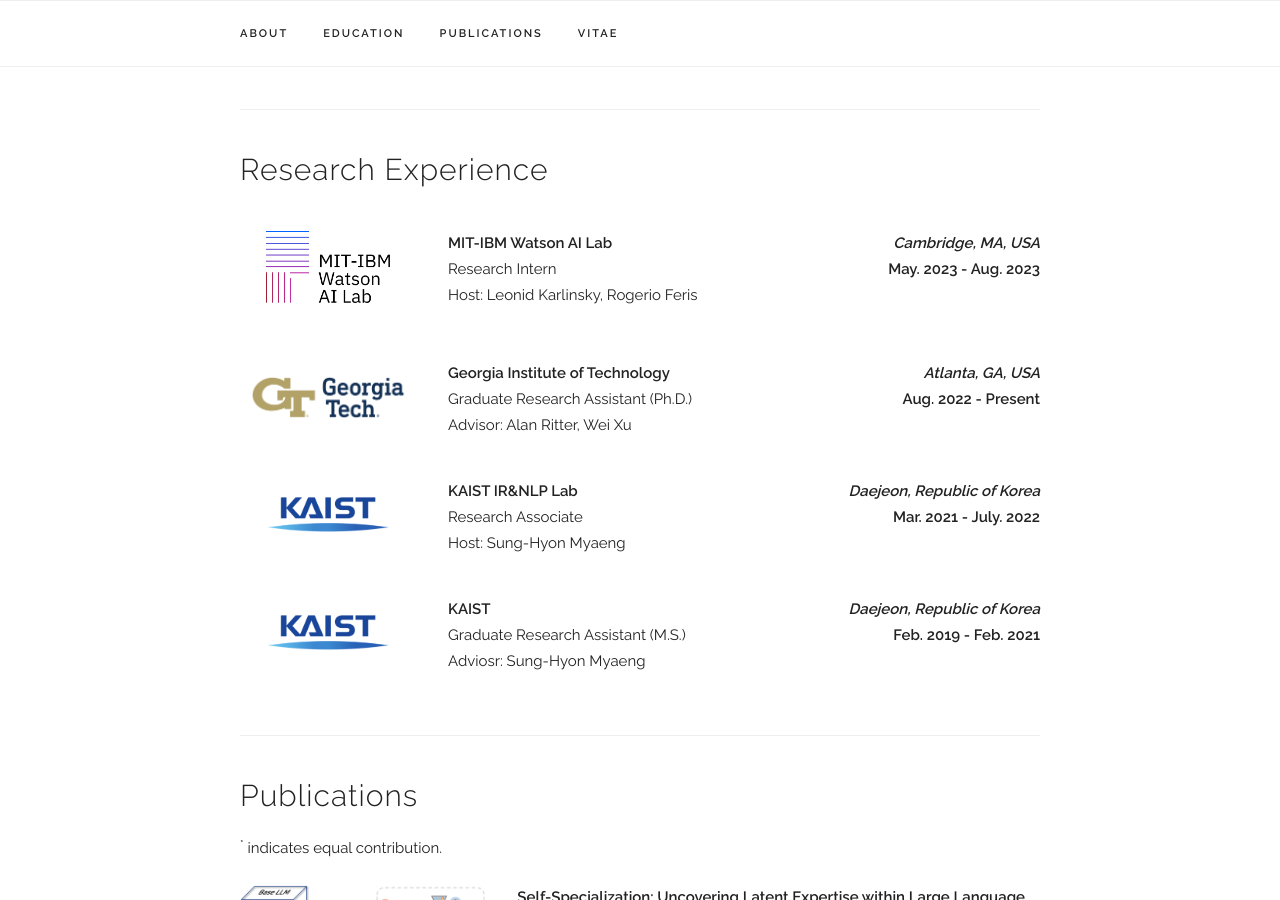
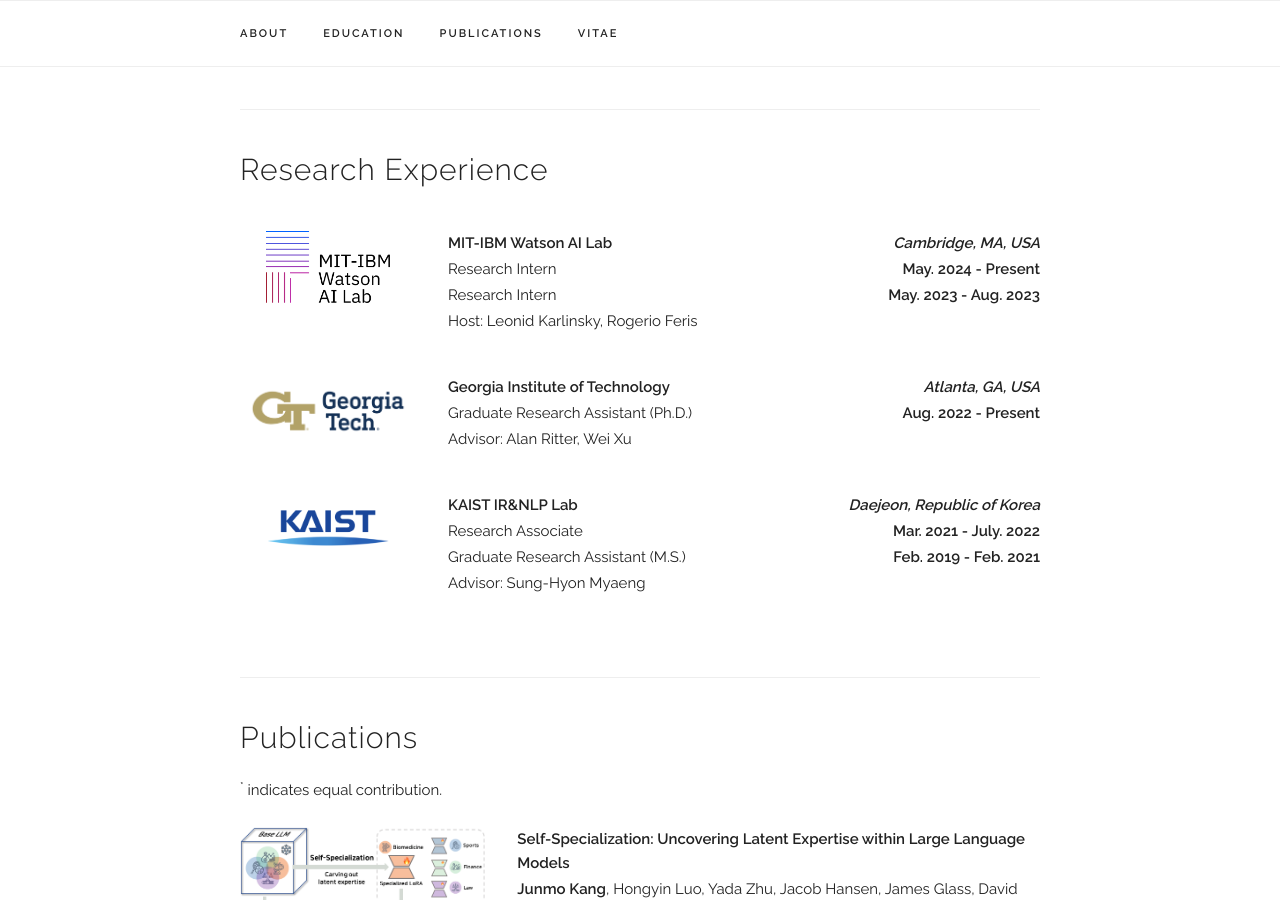
Before and after one commit to jm-kang/jm-kang.github.io, a Jekyll site: the page built from index.html, in a window 1280 px wide and 900 px high, scrolled down 1311 px. Built offline with Jekyll 4.4.1, drawn with Linux system fonts in a browser that asks for light colours; some web fonts are replaced; some of the changed text lies outside the part shown.

Commit message:
ACL 2024

```diff
--- a/_data/experience.yaml
+++ b/_data/experience.yaml
@@ -1,4 +1,10 @@
 experiences:
+- place: "MIT-IBM Watson AI Lab"
+  time: "May. 2024 - Present"
+  title: "Research Intern"
+  subtitle: "Compositional LLMs of Self-Specialized Experts"
+  category: "work"
+
 - place: "MIT-IBM Watson AI Lab"
   time: "May. 2023 - Aug. 2023"
   title: "Research Intern"
--- a/index.html
+++ b/index.html
@@ -128,6 +128,7 @@
             <div class="nine columns">
               <p class="title"><b>MIT-IBM Watson AI Lab <b style="float:right;"><i>Cambridge, MA, USA</i></b></b></p>
 
+              <p>Research Intern <b style="float:right;">May. 2024 - Present</b></p>
               <p>Research Intern <b style="float:right;">May. 2023 - Aug. 2023</b></p>
               <p>Host: Leonid Karlinsky, Rogerio Feris</p>
               <p></p>
@@ -163,13 +164,14 @@
               <p class="title"><b>KAIST IR&NLP Lab <b style="float:right;"><i>Daejeon, Republic of Korea</i></b></b></p>
 
               <p>Research Associate <b style="float:right;">Mar. 2021 - July. 2022</b></p>
-              <p>Host: Sung-Hyon Myaeng</p>
+              <p>Graduate Research Assistant (M.S.) <b style="float:right;">Feb. 2019 - Feb. 2021</b></p>
+              <p>Advisor: Sung-Hyon Myaeng</p>
               <p></p>
             </div>
           </div>
         </div>
 
-        <div class="paper">
+        <!-- <div class="paper">
           <div class="row" style="margin: inherit;">
             <div class="three columns">
               <div class="figure">
@@ -184,7 +186,7 @@
               <p></p>
             </div>
           </div>
-        </div>
+        </div> -->
 </div>
 
 <!-- ========== PUBLICATIONS ========== -->
```
